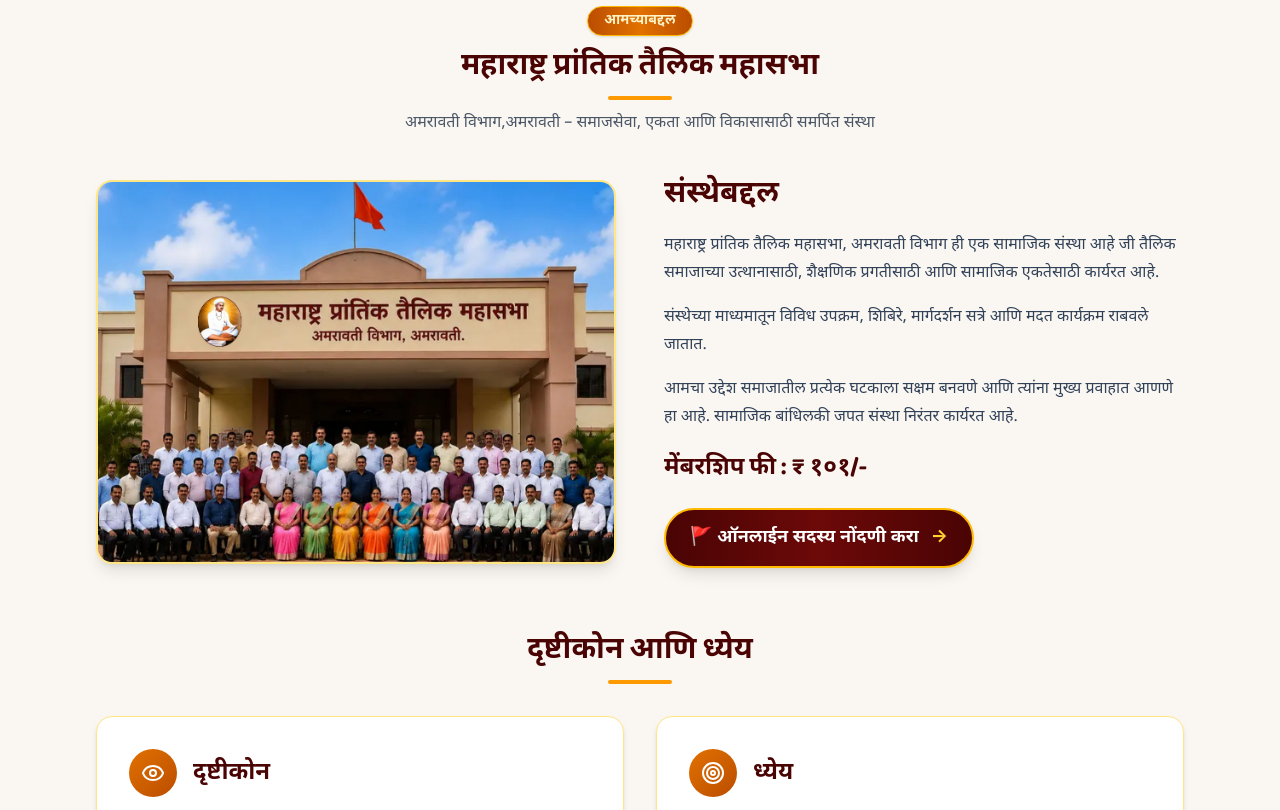
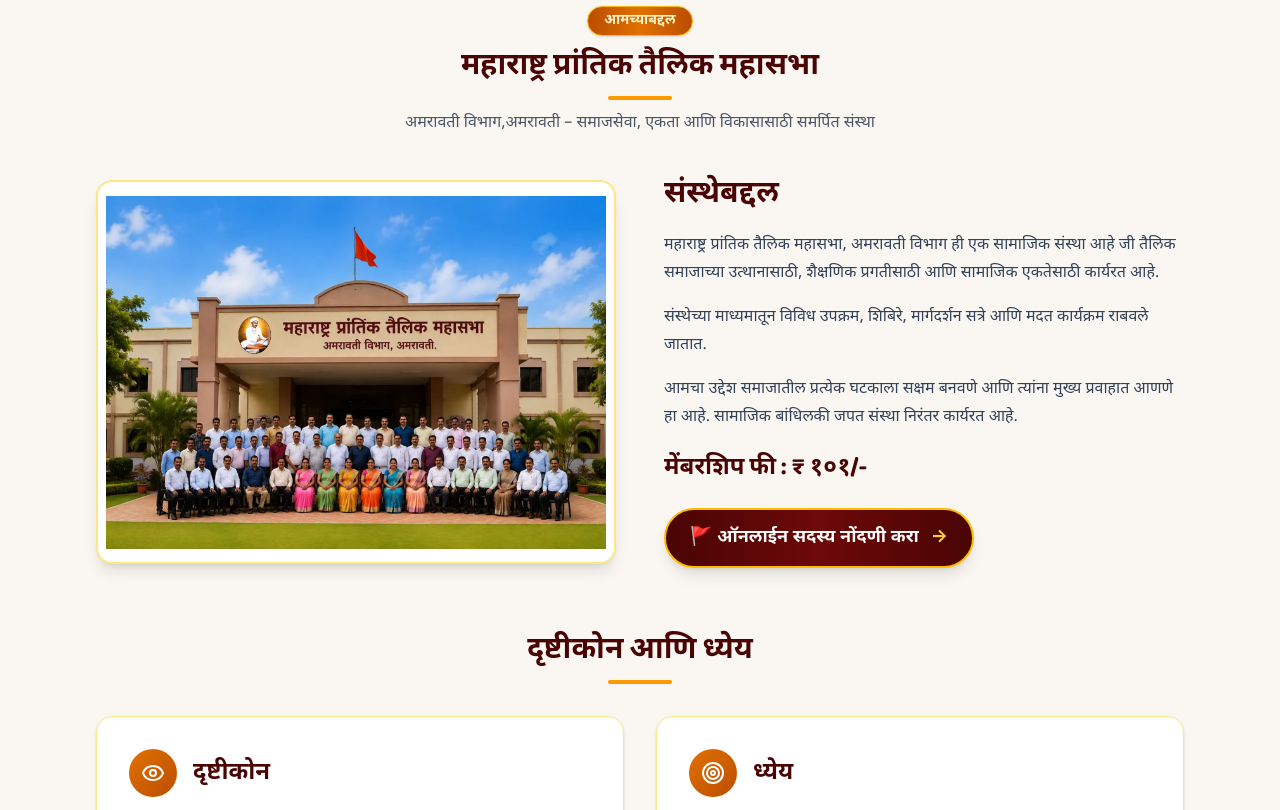
Before and after one commit to BIZONANCE/mptm.org, a Next.js app: page / in a window 1280 px wide. Shown: the part 540-1350 px from the top of the page. Built offline with nearby package versions, Linux system fonts and the light colour scheme; no server answers; a web font is replaced by a local one.

Commit message:
image adjusted

```diff
--- a/src/app/about-us/page.tsx
+++ b/src/app/about-us/page.tsx
@@ -25,15 +25,15 @@ export default function AboutPage() {
         </p>
       </section>
 
-      {/* About Image + Description */}
+{/* About Image + Description */}
       <section className="max-w-6xl mx-auto px-4 sm:px-6 lg:px-8 py-12 grid md:grid-cols-2 gap-8 items-center">
-        <div className="relative h-72 md:h-96 rounded-2xl overflow-hidden shadow-lg border-2 border-amber-200">
-          {/* Zoomed Image to fill borders */}
+        <div className="relative h-72 md:h-96 rounded-2xl overflow-hidden shadow-lg border-2 border-amber-200 bg-white">
+          {/* Image without cutting */}
           <Image
             src="/about-team1.jpg"
             alt="महाराष्ट्र प्रांतिक तैलिक महासभा – कार्यक्रम"
             fill
-            className="object-cover scale-125"
+            className="object-contain"
             sizes="(max-width: 768px) 100vw, 50vw"
           />
         </div>
--- a/src/app/page.tsx
+++ b/src/app/page.tsx
@@ -54,13 +54,13 @@ export default function Home() {
         {/* About Content */}
         <div className="grid md:grid-cols-2 gap-8 lg:gap-12 items-center">
 
-          {/* Image */}
-          <div className="relative h-72 sm:h-80 md:h-96 rounded-2xl overflow-hidden shadow-lg border-2 border-amber-200">
+       {/* Image */}
+          <div className="relative h-72 sm:h-80 md:h-96 rounded-2xl overflow-hidden shadow-lg border-2 border-amber-200 bg-white flex items-center justify-center">
             <Image
               src="/about-team1.jpg"
               alt="महाराष्ट्र प्रांतिक तैलिक महासभा – कार्यक्रम"
               fill
-              className="object-cover scale-125"
+              className="object-contain p-2"
               sizes="(max-width: 768px) 100vw, 50vw"
             />
           </div>
```
